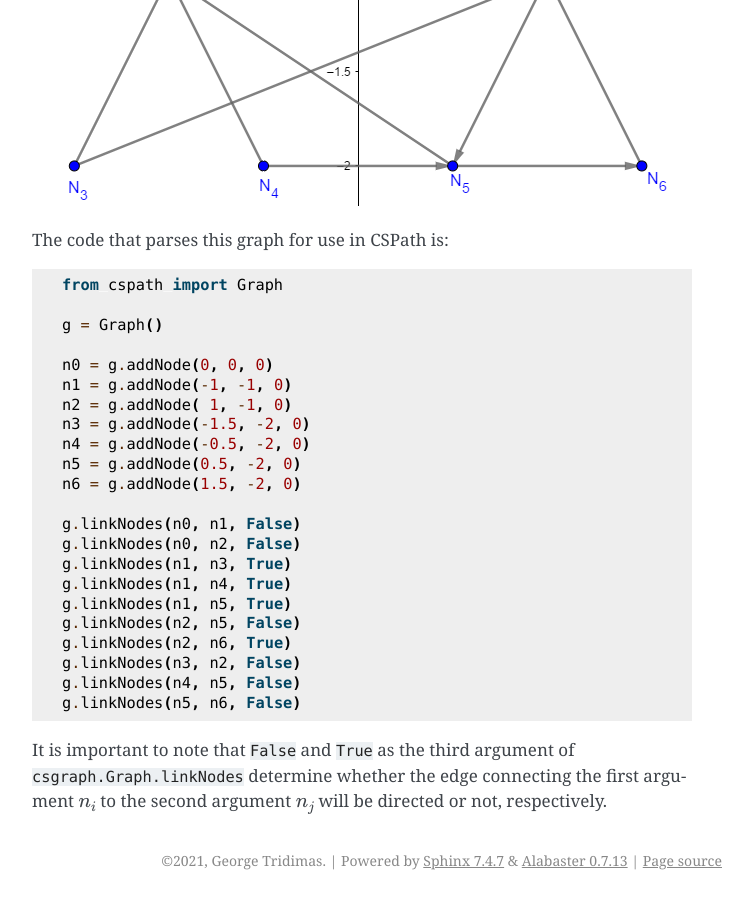
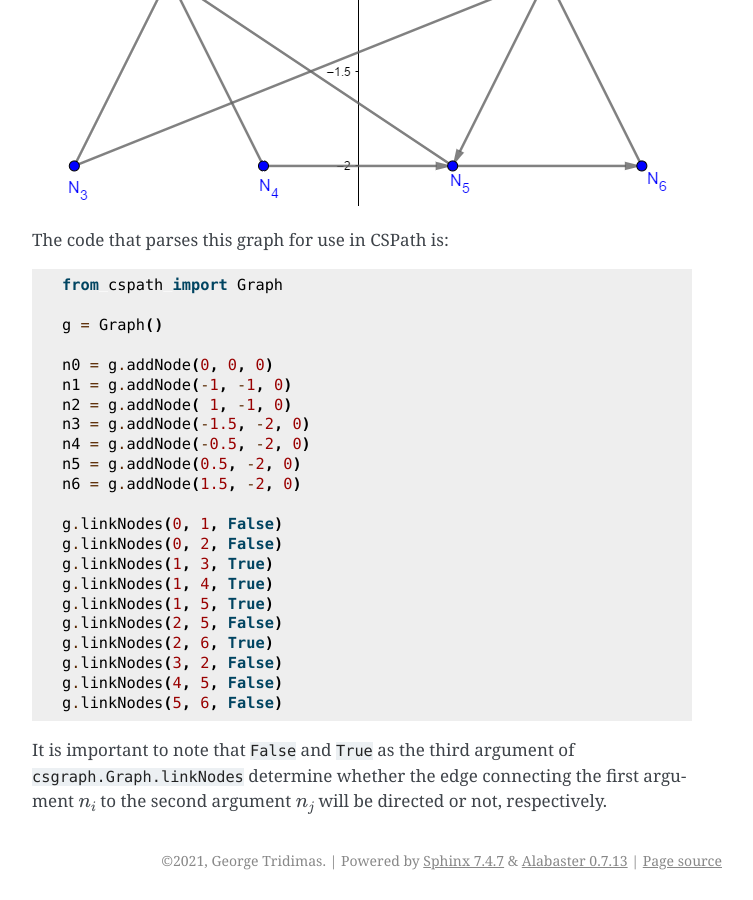
Before and after one commit to notgmt1337/CSPath, a Sphinx documentation site: the page built from docs/how-to/graph-parse.rst, in a window 1280 px wide and 900 px high, scrolled down 2610 px. Shown: the whole window, without its empty margins (388-1141 px from the left). Built offline with Sphinx 7.4.7, drawn with Linux system fonts in a browser that asks for light colours.

Commit message:
Update graph-parse.rst

```diff
--- a/docs/how-to/graph-parse.rst
+++ b/docs/how-to/graph-parse.rst
@@ -113,16 +113,16 @@ The code that parses this graph for use in CSPath is:
     n5 = g.addNode(0.5, -2, 0)
     n6 = g.addNode(1.5, -2, 0)
 
-    g.linkNodes(n0, n1, False)
-    g.linkNodes(n0, n2, False)
-    g.linkNodes(n1, n3, True)
-    g.linkNodes(n1, n4, True)
-    g.linkNodes(n1, n5, True)
-    g.linkNodes(n2, n5, False)
-    g.linkNodes(n2, n6, True)
-    g.linkNodes(n3, n2, False)
-    g.linkNodes(n4, n5, False)
-    g.linkNodes(n5, n6, False)
+    g.linkNodes(0, 1, False)
+    g.linkNodes(0, 2, False)
+    g.linkNodes(1, 3, True)
+    g.linkNodes(1, 4, True)
+    g.linkNodes(1, 5, True)
+    g.linkNodes(2, 5, False)
+    g.linkNodes(2, 6, True)
+    g.linkNodes(3, 2, False)
+    g.linkNodes(4, 5, False)
+    g.linkNodes(5, 6, False)
 
 
 It is important to note that :code:`False` and :code:`True` as the third argument of :code:`csgraph.Graph.linkNodes` determine whether the edge connecting the first argument :math:`n_{i}` to the second argument :math:`n_{j}` will be directed or not, respectively.
```
